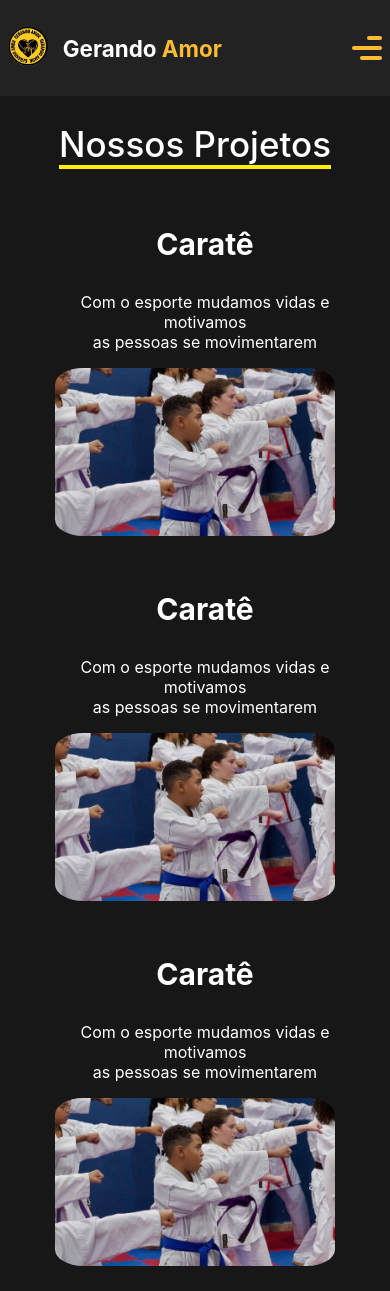
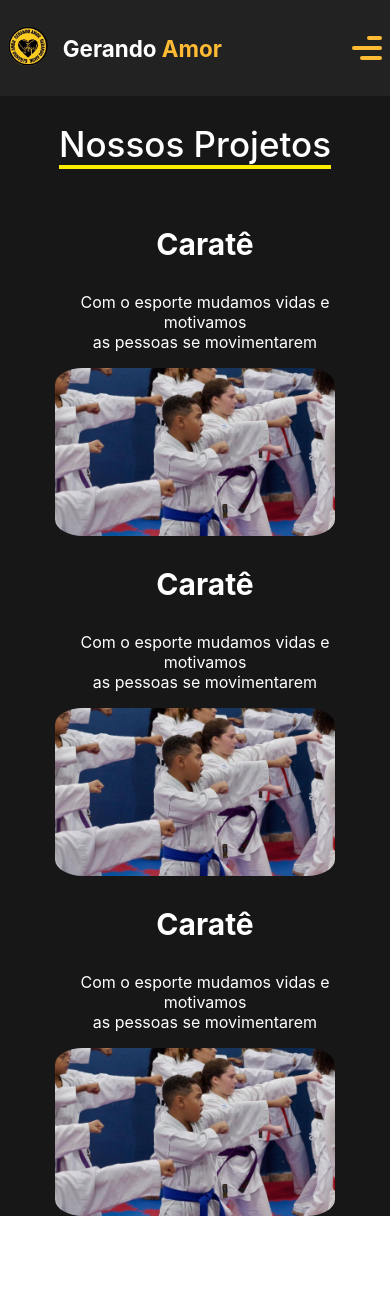
Before and after one commit to Gerando-Amor/gerandoAmor, a React (Create React App) app: page /Projects in a window 390 px wide. After the commit the page ends 1220 px from the top, so only its background shows below. Built offline with nearby package versions, Linux system fonts and the light colour scheme; a web font is replaced by a local one.

Commit message:
Pagina "Projects"

```diff
--- a/src/components/pages/partials_projects/sectionProjects.module.css
+++ b/src/components/pages/partials_projects/sectionProjects.module.css
@@ -99,11 +99,11 @@
 
     .cards_projects {
         flex-direction: column;
-        margin-bottom: 25px;
         width: 90%;
     }
 
     .description_projects{
+
         background-color: transparent;
         text-align: center;
     }
```
Also changed, not shown: src/components/pages/partials_projects/sectionProjects.js (+7 -1 lines).
